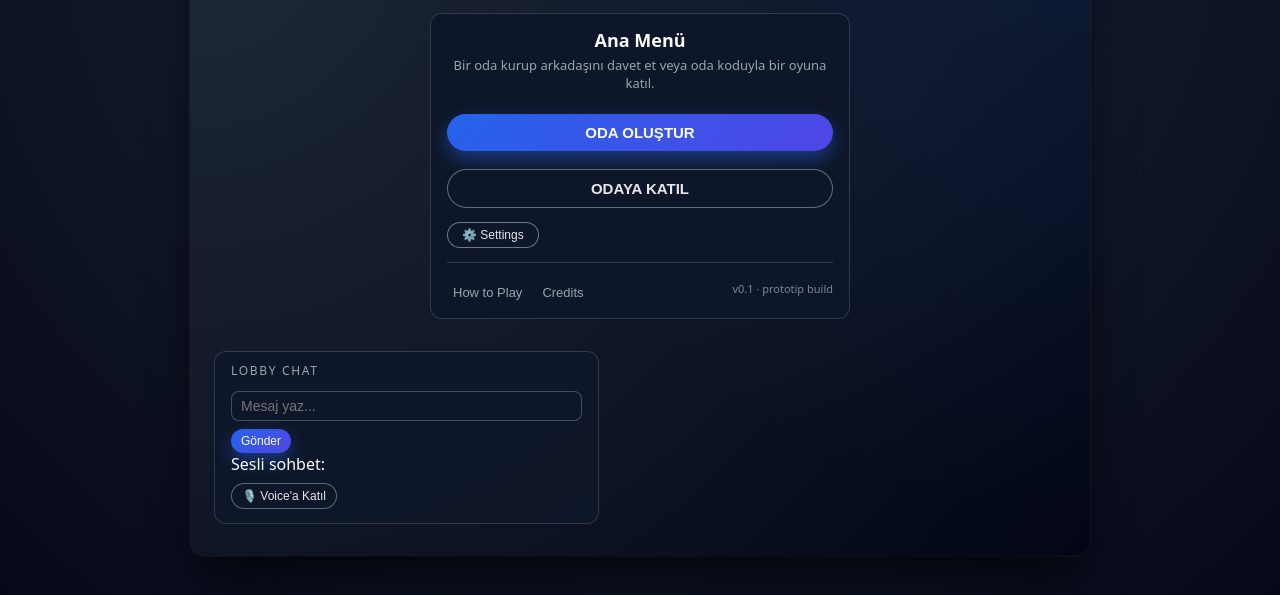
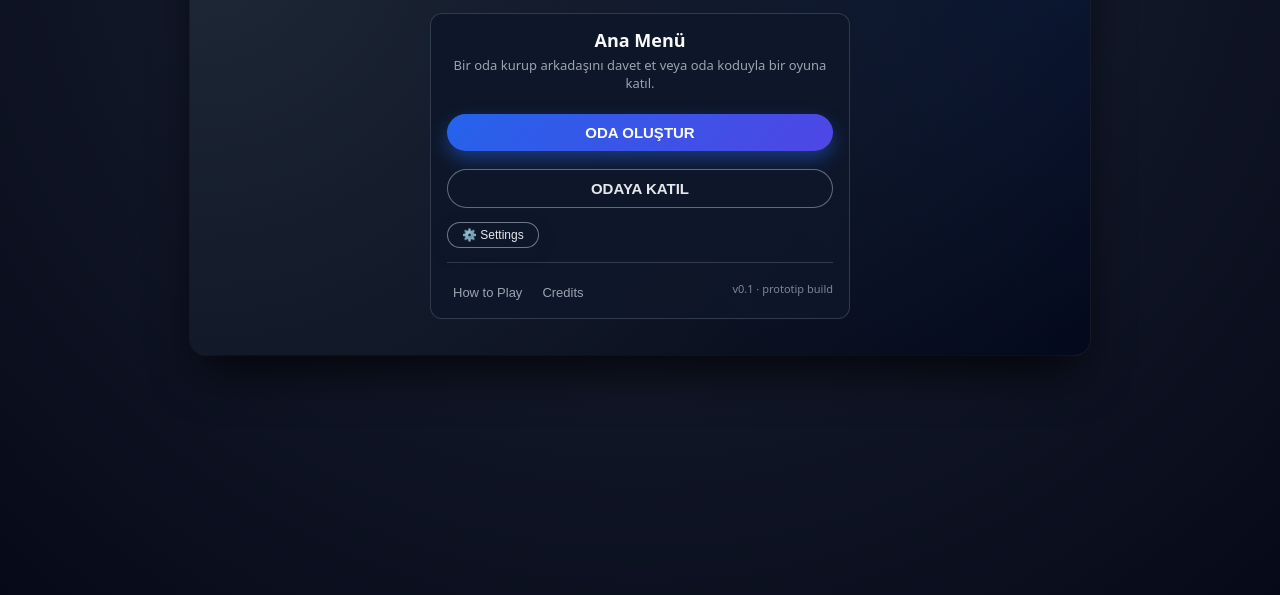
Before and after one commit to magisterhead-create/mini-oyun, a website: page public/index.html in a window 1280 px wide. Shown: the part 127-722 px from the top of the page. Drawn offline with nearby package versions, Linux system fonts and the light colour scheme; no server answers.

Commit message:
Update index.html

```diff
--- a/public/index.html
+++ b/public/index.html
@@ -157,7 +157,7 @@
         </div>
 
         <!-- 3) LOBBY & OYUN -->
-        <div class="lobby-layout">
+        <div class="lobby-layout" id="lobbyLayout" style="display:none;">
           <!-- LOBBY -->
           <div class="section" id="lobbySection" style="display:none;">
             <h2 class="screen-title">Lobby</h2>
```
